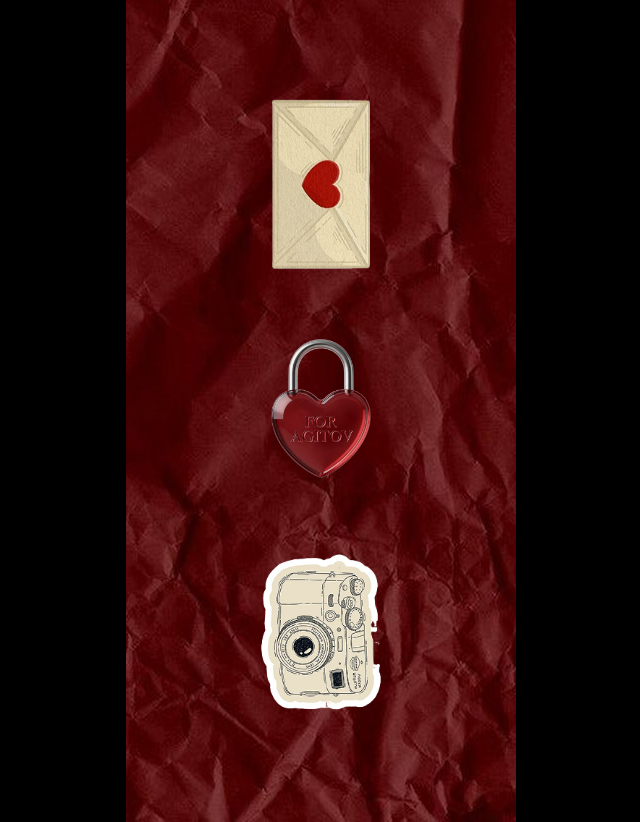
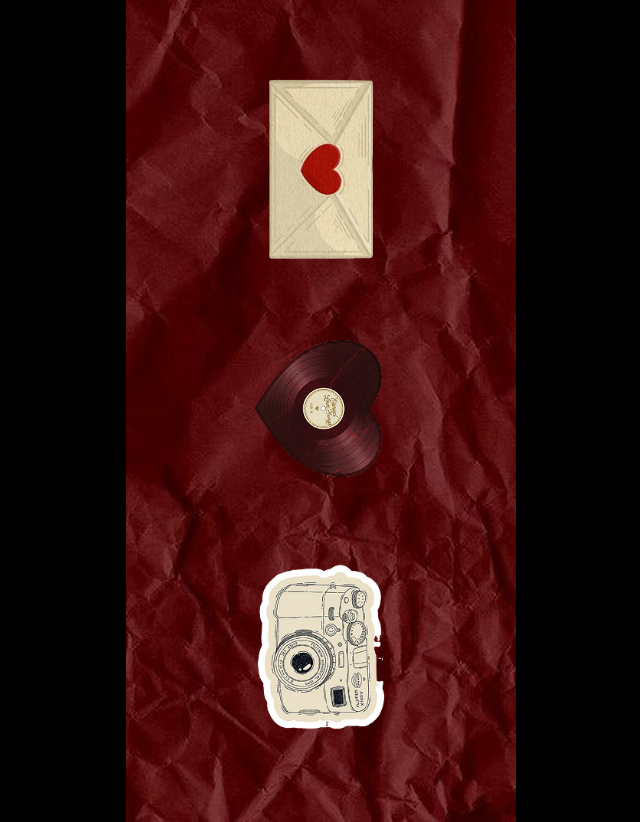
Before and after one commit to sugarontherim11/romiiiik, a plain HTML site: page choose.html in a window 1280 px wide. Shown: the whole page, without its empty margins (319-959 px from the left). Drawn offline with Linux system fonts and the light colour scheme.

Commit message:
Update choose.html

```diff
--- a/choose.html
+++ b/choose.html
@@ -11,13 +11,13 @@ html, body{
     margin:0;
     padding:0;
     height:100%;
+    background:#000;
 }
 
 body{
     display:flex;
     justify-content:center;
     align-items:center;
-    background:#000;
     opacity:0;
     transition:opacity 0.8s ease;
 }
@@ -26,7 +26,7 @@ body.show{
     opacity:1;
 }
 
-/* ===== IPHONE 13 ФИКСИРОВАННЫЙ ФОРМАТ ===== */
+/* ===== ЭКРАН IPHONE 13 ЧЁТКИЙ ===== */
 
 .screen{
     width:390px;
@@ -36,7 +36,7 @@ body.show{
     flex-direction:column;
     justify-content:center;
     align-items:center;
-    gap:50px; /* меньше расстояние */
+    gap:55px; /* аккуратнее расстояние */
     padding-top:60px;
     padding-bottom:40px;
     box-sizing:border-box;
@@ -47,15 +47,11 @@ body.show{
 /* ===== ОБЩИЙ СТИЛЬ ===== */
 
 .option{
-    width:170px;   /* уменьшили */
-    height:170px;  /* уменьшили */
+    width:180px;   /* меньше и аккуратнее */
+    height:180px;
     object-fit:contain;
     cursor:pointer;
     transition:transform 0.25s ease;
-}
-
-.option:hover{
-    transform:scale(1.05);
 }
 
 .option:active{
@@ -76,7 +72,7 @@ body.show{
 
     <!-- СЕРДЦЕ -->
     <a href="flip.html?target=heart">
-        <img src="heart.png" class="option">
+        <img src="plastinka.png" class="option">
     </a>
 
     <!-- КАМЕРА -->
```
